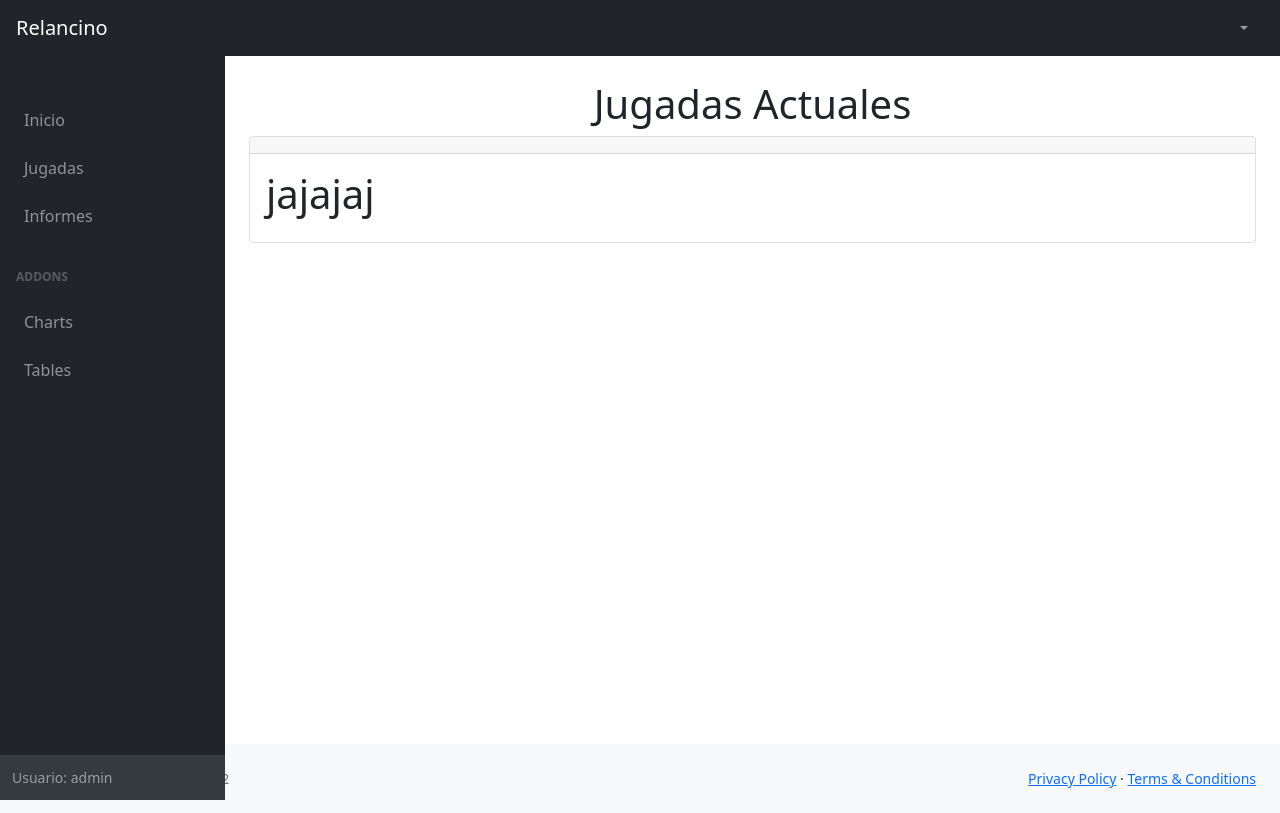
After one commit to anyelser1213/ProyectoRelancino, a Django app: page /consultarJuegos in a window 1280 px wide. The commit adds this page. Run offline with Django 4.2, Linux system fonts and the light colour scheme; the visitor is signed in with stand-in values (Sample User, id 1); some libraries are stand-ins or nearby versions.

Commit message:
agregando consultas

```diff
--- a/aplicaciones/juegos/api/api.py
+++ b/aplicaciones/juegos/api/api.py
@@ -61,11 +61,13 @@ def jugada_api_view(request):
 
         #jugada_serializer = JugadaSerializer(data = request.data) #De json a objeto otra ves y guardamos
 
+
         data = {
         "name": "Vaibhav",
         "age": 20,
         "hobbies": ["Coding", "Art", "Gaming", "Cricket", "Piano"]
-    }
+        }
+        print("El tipo de dato es: ",type(data))
 
         return JsonResponse(data,safe = False)
         #return HttpResponse(json.dumps(data), content_type = "application/json")
--- a/aplicaciones/juegos/api/urls.py
+++ b/aplicaciones/juegos/api/urls.py
@@ -2,6 +2,10 @@ from django.urls import path
 from aplicaciones.juegos.api.api import jugada_api_view #,JugadaApiView
 
 urlpatterns = [
+
+    #Normal
+
+    #Apis
     path('jugada/',jugada_api_view,name='jugadaApi'),
     #path('jugada/',JugadaApiView.as_view(),name='jugadaApi')
 ]
--- /dev/null
+++ b/aplicaciones/juegos/templates/juegos/consultar_jugada.html
@@ -0,0 +1,74 @@
+{% extends "base.html" %}
+{% load static %}
+
+{% load tag_tipos_jugadas %}
+{% block EnlacesPlantillas %}
+
+<link rel="stylesheet" href="{% static 'juegos/css/estilos.css' %}">
+
+
+    {% endblock %}
+
+
+
+
+
+{% block menu_superior %}
+      <!--Aqui se incluye el menu superior-->
+      {% include "menu_superior.html" %}
+
+      {% endblock%}
+
+
+
+
+
+
+
+    {% block contenedor %}
+
+    <div id="layoutSidenav">
+
+        <!--Aqui se incluye el menu lateral-->
+        {% include "menu_dashboar.html" with tema="index" subtema=""   %}
+
+
+        <div id="layoutSidenav_content">
+            <main>
+                <div class="container-fluid px-4">
+                    <h1 class="mt-4 abs-center">Jugadas Actuales</h1>
+
+                    <div class="row">
+                        <div class="col-xl-12">
+                            <div class="card mb-4">
+                                <div class="card-header">
+                                    <!--<i class="fas fa-chart-area me-1"></i>-->
+                                </div>
+                                <div class="card-body">
+
+                                    <h1>jajajaj</h1>
+                                </div>
+                            </div>
+                        </div>
+                    </div>
+                </div>
+            </main>
+
+
+
+        </div>
+
+
+    </div>
+
+
+    {% endblock %}
+
+
+    {% block EnlacesListado_js %}
+
+        <script src="{% static 'juegos/js/cookiesDjango.js' %}" type="module"></script>
+       <script src="{% static 'juegos/js/validaciones_jugadas.js' %}"></script>
+       <script src="{% static 'juegos/js/api_jugadas.js' %}" type="module"></script>
+
+    {% endblock %}
--- a/aplicaciones/juegos/urls.py
+++ b/aplicaciones/juegos/urls.py
@@ -11,6 +11,8 @@ urlpatterns = [
 
     path('iniciarJugada', views.IniciarJugada.as_view() ,name="iniciarJugada"),
 
+    path('consultarJuegos', views.ConsultarJugada.as_view() ,name="consultarJugada"),
+
 
 
 
--- a/aplicaciones/juegos/views.py
+++ b/aplicaciones/juegos/views.py
@@ -3,7 +3,7 @@ from django.shortcuts import redirect, render
 #Clases para las plantillas
 from django.views.generic import TemplateView, CreateView, UpdateView, DetailView, ListView, DeleteView
 
-from aplicaciones.juegos.models import TipoJugadas
+from aplicaciones.juegos.models import TipoJugadas, Jugada
 
 from .form import JugadaForm
 
@@ -60,3 +60,32 @@ class IniciarJugada(TemplateView):
         context['tipos_de_jugadas'] = TipoJugadas.objects.all()
         context['JugadaForm'] = JugadaForm()
         return context
+
+
+
+
+class ConsultarJugada(TemplateView):
+
+    template_name = "juegos/consultar_jugada.html"
+
+    def dispatch(self, request, *args, **kwargs):
+
+        if request.user.is_anonymous:
+            print("No estas autenticado, eres un usuario anonimo")
+            return redirect("login:login")
+
+        else:
+
+            print("Entramos en ConsultarJugada")
+
+
+
+            #empresa_creada = Empresa.objects.filter(creado_por_id=request.user.id)
+
+
+        return super().dispatch(request, *args, **kwargs)
+
+    def get_context_data(self, **kwargs):
+        context = super().get_context_data(**kwargs)
+        context['jugadas'] = Jugada.objects.all()
+        return context
--- a/aplicaciones/principal/templates/menu_dashboar.html
+++ b/aplicaciones/principal/templates/menu_dashboar.html
@@ -17,7 +17,8 @@
               <div class="collapse" id="collapseLayouts" aria-labelledby="headingOne" data-bs-parent="#sidenavAccordion">
                   <nav class="sb-sidenav-menu-nested nav">
                       <a class="nav-link" href="{% url 'juegos:iniciarJugada' %}">Iniciar Jugada</a>
-                      <a class="nav-link" href="layout-sidenav-light.html">Consultar Jugadas</a>
+                      <a class="nav-link" href="{% url 'juegos:consultarJugada' %}">Consultar Jugadas</a>
+
                   </nav>
               </div>
               <a class="nav-link collapsed" href="#" data-bs-toggle="collapse" data-bs-target="#collapsePages" aria-expanded="false" aria-controls="collapsePages">
--- a/aplicaciones/principal/templates/menu_superior.html
+++ b/aplicaciones/principal/templates/menu_superior.html
@@ -5,10 +5,7 @@
   <button class="btn btn-link btn-sm order-1 order-lg-0 me-4 me-lg-0" id="sidebarToggle" href="#!"><i class="fas fa-bars"></i></button>
   <!-- Navbar Search-->
   <form class="d-none d-md-inline-block form-inline ms-auto me-0 me-md-3 my-2 my-md-0">
-      <div class="input-group">
-          <input class="form-control" type="text" placeholder="Search for..." aria-label="Search for..." aria-describedby="btnNavbarSearch" />
-          <button class="btn btn-primary" id="btnNavbarSearch" type="button"><i class="fas fa-search"></i></button>
-      </div>
+
   </form>
   <!-- Navbar-->
   <ul class="navbar-nav ms-auto ms-md-0 me-3 me-lg-4">
```
